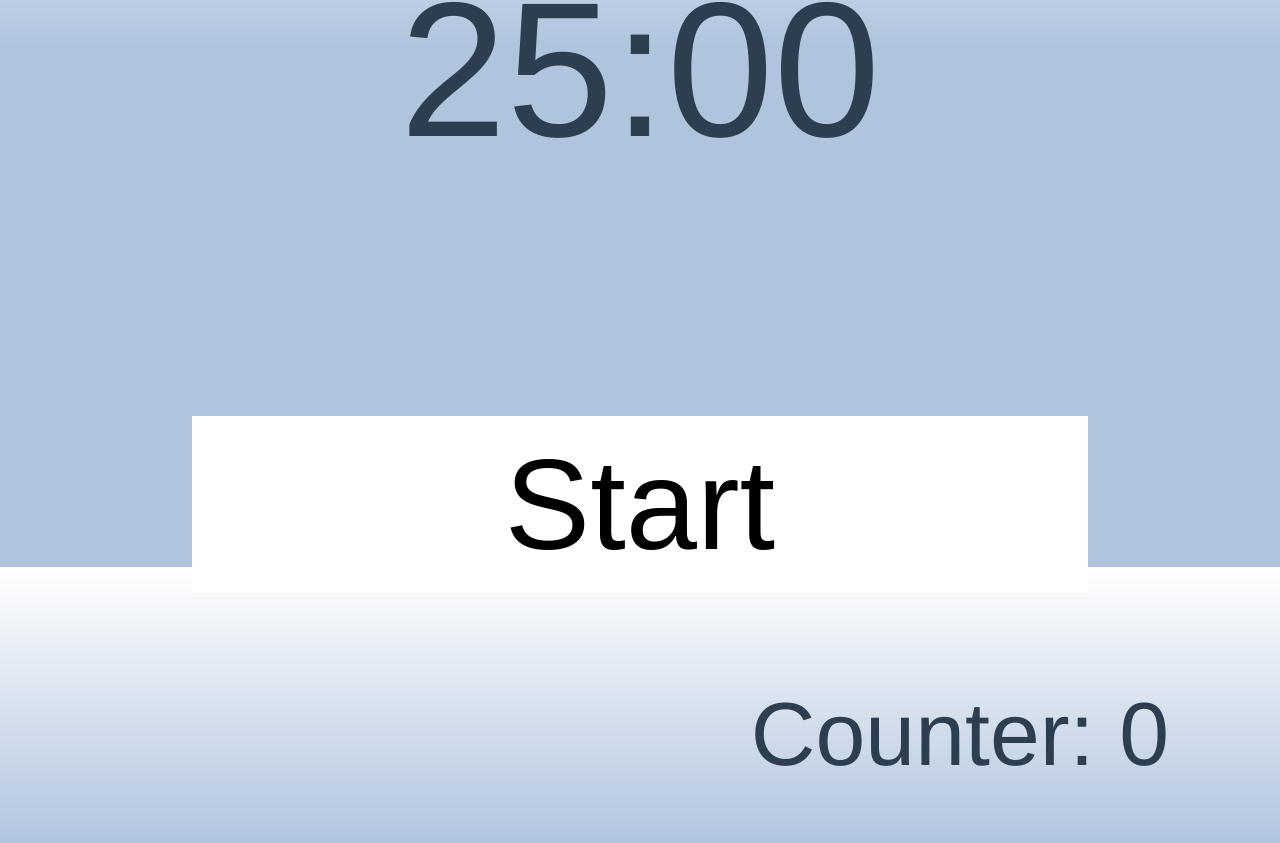
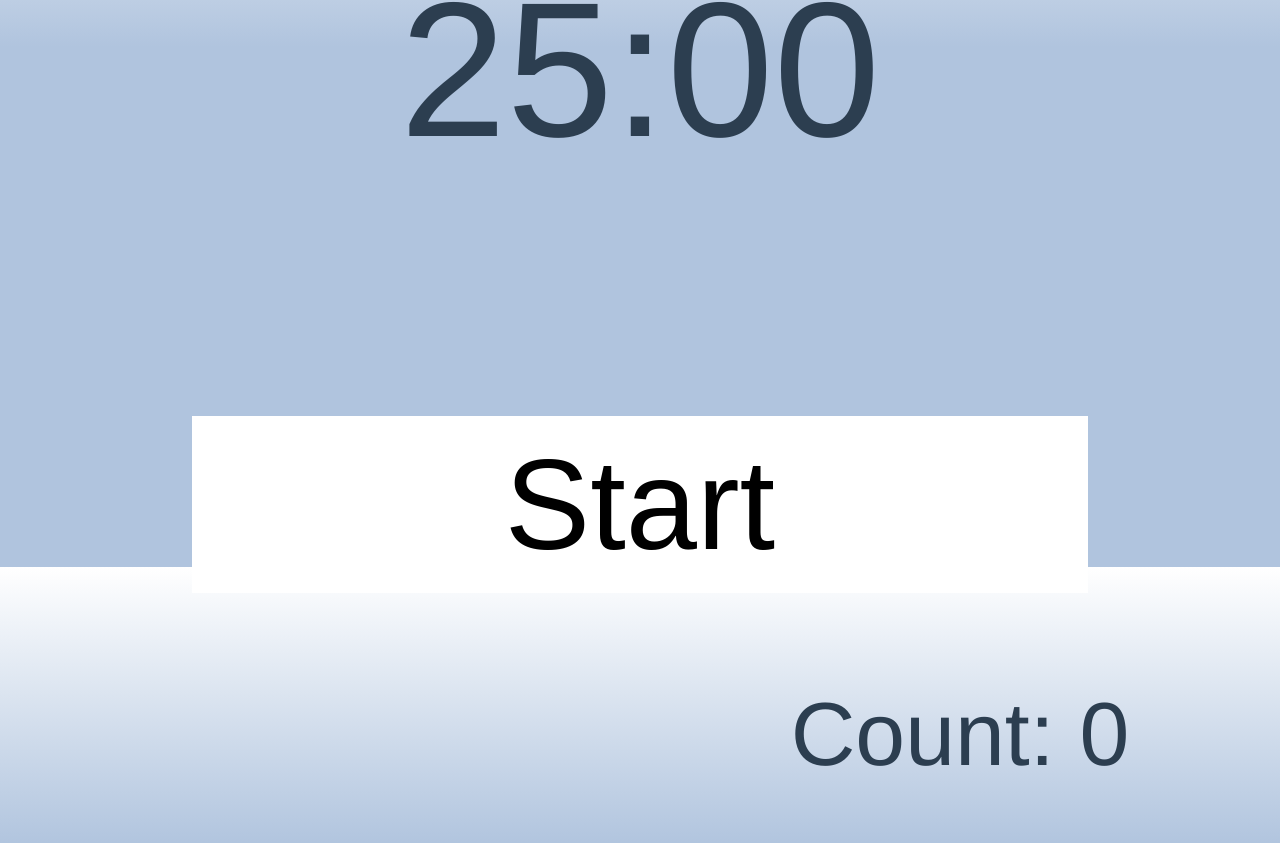
Before and after one commit to vicente-palomero/fuji, a Vue app: page / in a window 1280 px wide. Shown: the part 233-1076 px from the top of the page. Built offline with nearby package versions, Linux system fonts and the light colour scheme.

Commit message:
Change "counter" for "count"

```diff
--- a/src/components/Summary.vue
+++ b/src/components/Summary.vue
@@ -4,7 +4,7 @@
       <p>{{ statusText }}</p>
     </div>
     <div class="column">
-      <p>Counter: {{ timeboxes }}</p>
+      <p>Count: {{ timeboxes }}</p>
     </div>
   </div>
 </template>
```
